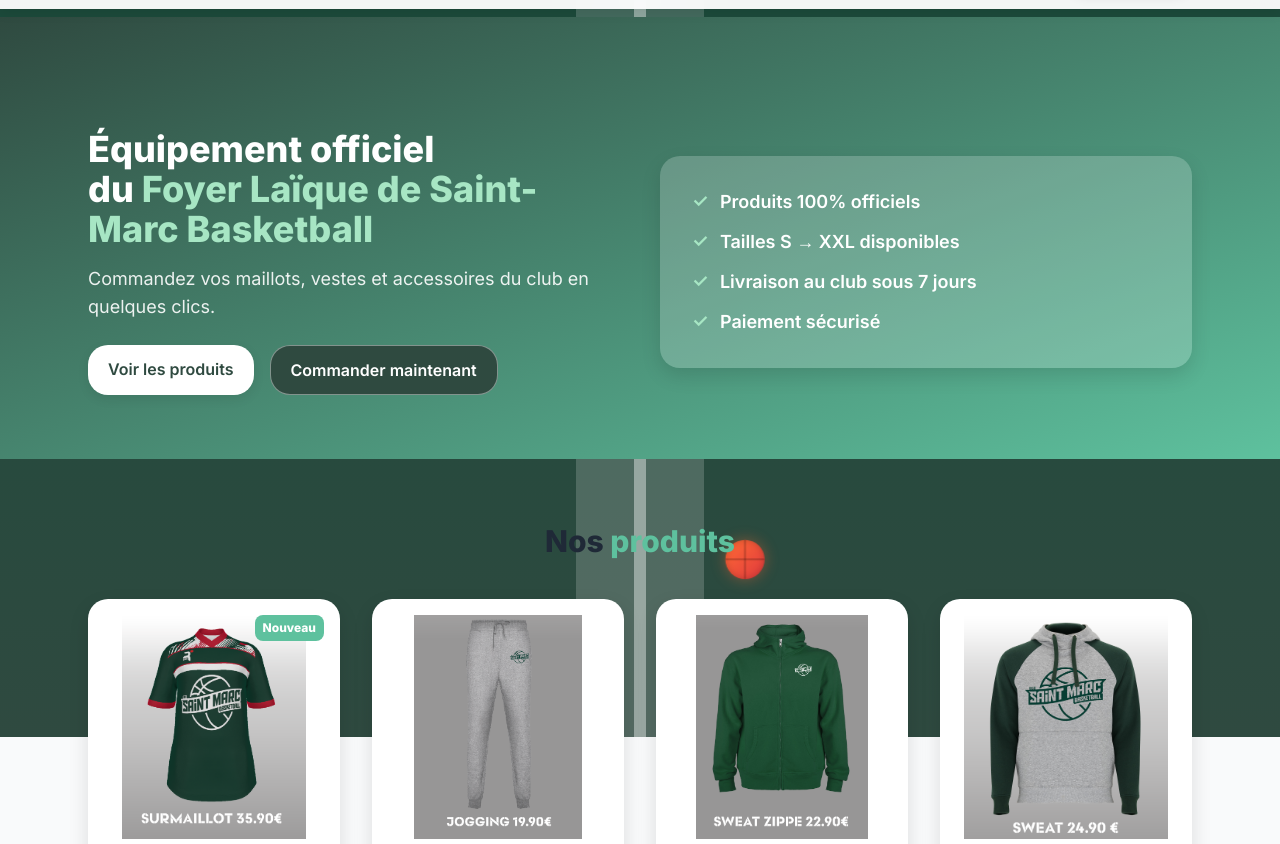
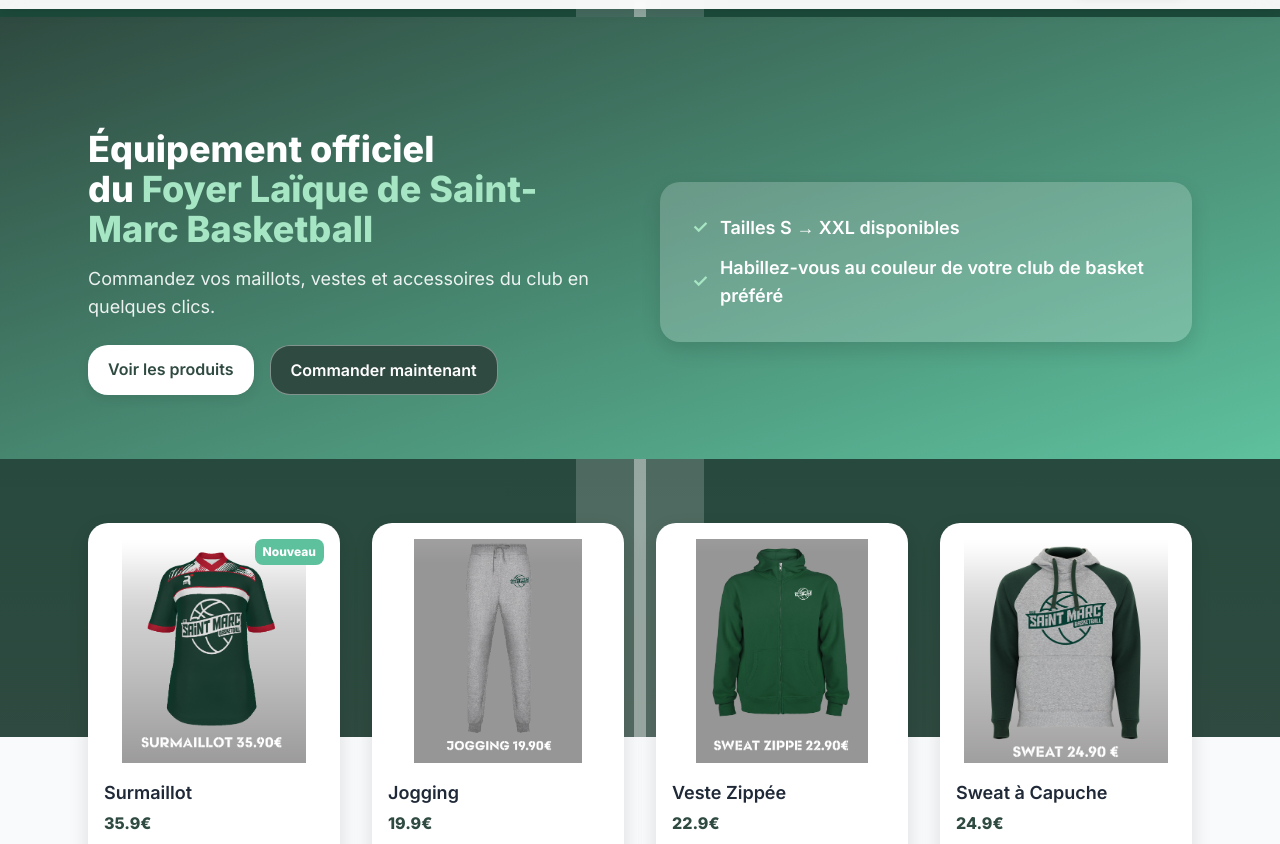
Before and after one commit to aleboudec/aleboudec.github.io, a plain HTML site: page index.html in a window 1280 px wide. Shown: the part 63-907 px from the top of the page. Drawn offline with nearby package versions, Linux system fonts and the light colour scheme.

Commit message:
Update index.html

```diff
--- a/index.html
+++ b/index.html
@@ -316,10 +316,8 @@
       <div class="fade delay-2">
         <div class="bg-white/20 backdrop-blur p-6 sm:p-8 rounded-xl2 shadow-card text-white">
           <ul class="space-y-3 text-lg font-semibold">
-            <li class="flex items-center gap-3"><span class="text-highlight">✓</span> Produits 100% officiels</li>
             <li class="flex items-center gap-3"><span class="text-highlight">✓</span> Tailles S → XXL disponibles</li>
-            <li class="flex items-center gap-3"><span class="text-highlight">✓</span> Livraison au club sous 7 jours</li>
-            <li class="flex items-center gap-3"><span class="text-highlight">✓</span> Paiement sécurisé</li>
+            <li class="flex items-center gap-3"><span class="text-highlight">✓</span> Habillez-vous au couleur de votre club de basket préféré</li>
           </ul>
         </div>
       </div>
@@ -328,7 +326,6 @@
 
   <!-- PRODUITS AMÉLIORÉS -->
   <section id="products" class="max-w-6xl mx-auto px-4 sm:px-6 py-12 sm:py-16">
-    <h3 class="text-3xl font-bold mb-8 sm:mb-10 text-center fade delay-1">Nos <span class="text-accent">produits</span></h3>
     <div id="productGrid" class="grid grid-cols-1 sm:grid-cols-2 lg:grid-cols-4 gap-6 sm:gap-8"></div>
   </section>
 
@@ -430,7 +427,7 @@
       {
         id: 1,
         name: "Surmaillot",
-        price: 25,
+        price: 35.90,
         img: "surmaillot.png",
         sizes: ["S", "M", "L", "XL","XXL"],
         new: true
@@ -438,21 +435,21 @@
       {
         id: 2,
         name: "Jogging",
-        price: 35,
+        price: 19.90,
         img: "jogging.png",
         sizes: ["S", "M", "L", "XL","XXL"]
       },
       {
         id: 3,
         name: "Veste Zippée",
-        price: 45,
+        price: 22.90,
         img: "veste.png",
         sizes: ["S", "M", "L", "XL","XXL"]
       },
       {
         id: 4,
         name: "Sweat à Capuche",
-        price: 40,
+        price: 24.90,
         img: "sweat.png",
         sizes: ["S", "M", "L", "XL","XXL"]
       }
```
